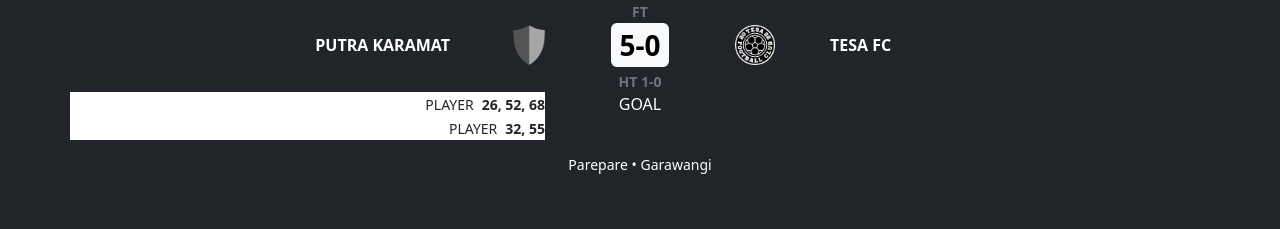
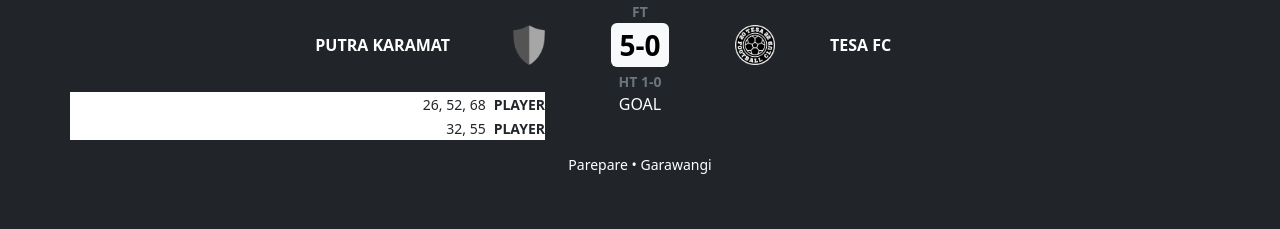
Before and after one commit to tesafc/tesafc.github.io, a Jekyll site: the page built from _matches/2022-10-08.md, in a window 1280 px wide. Shown: the part 832-1061 px from the top of the page. Built offline with Jekyll 4.4.1, drawn with Linux system fonts in a browser that asks for light colours.

Commit message:
Update match.html

```diff
--- a/_layouts/match.html
+++ b/_layouts/match.html
@@ -46,7 +46,7 @@
             <div class="col-5">
               <ul class="list-group text-end rounded-0 border-0 p-0">
               {% for goal in page.result.goal.home-team %}
-                <li class="list-group-item text-uppercase border-0 p-0"><small>{{ goal.name }}</small><small class="fw-bolder ps-2">{{ goal.time }}</small></li>
+                <li class="list-group-item text-uppercase border-0 p-0"><small>{{ goal.time }}</small><small class="fw-bolder ps-2">{{ goal.name }}</small></li>
               {% endfor %}
               </ul>
             </div>
@@ -56,7 +56,7 @@
             <div class="col-5">
               <ul class="list-group text-start rounded-0 border-0 p-0">
               {% for goal in page.result.goal.away-team %}
-                <li class="list-group-item text-uppercase border-0 p-0"><small class="fw-bolder pe-2">{{ goal.time }}</small><small>{{ goal.name }}</small></li>
+                <li class="list-group-item text-uppercase border-0 p-0"><small class="fw-bolder pe-2">{{ goal.name }}</small><small>{{ goal.time }}</small></li>
               {% endfor %}
               </ul>
             </div>
```
